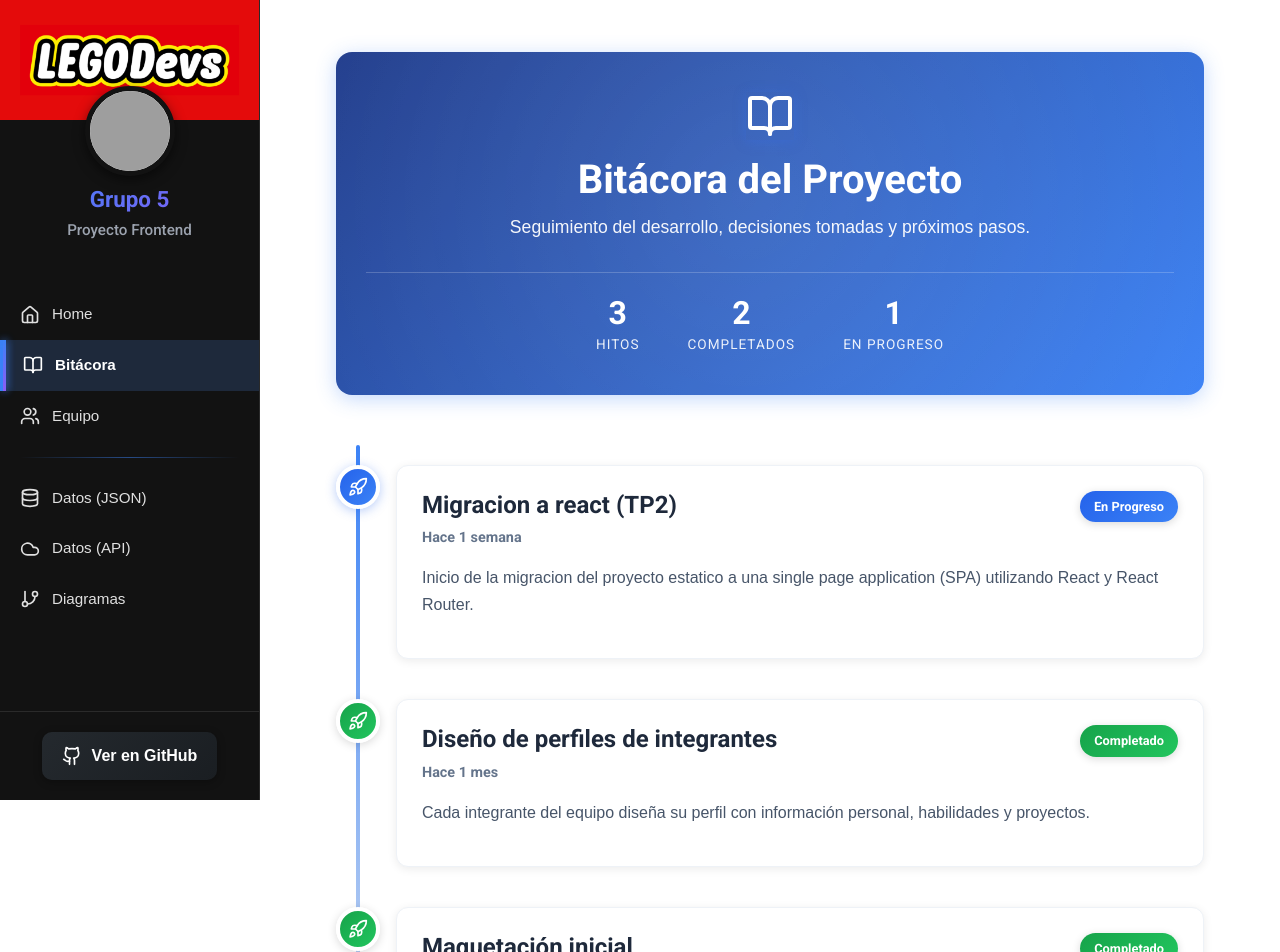
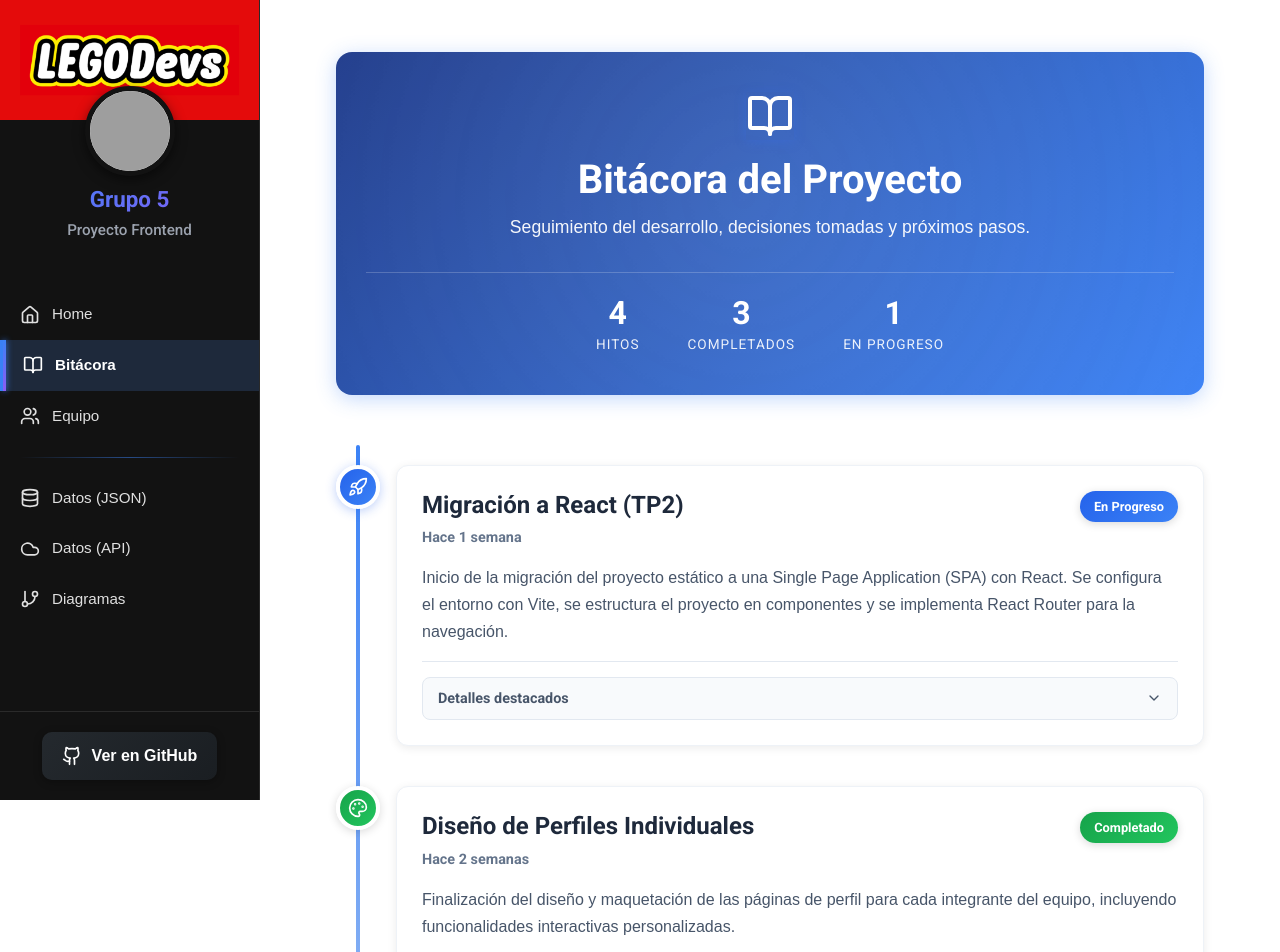
Before and after one commit to SchallmoserJuan/LegoDevs2, a React (Vite) app: page /bitacora in a window 1280 px wide. Shown: the top 952 px of the page. Built offline with nearby package versions, Linux system fonts and the light colour scheme; grey boxes are pictures that could not be loaded.

Commit message:
Enhance project documentation with detailed diagrams and improve team member profiles

```diff
--- a/src/assets/data/bitacoraData.js
+++ b/src/assets/data/bitacoraData.js
@@ -1,34 +1,69 @@
-// bitacoraData.js
-// Timeline del proyecto legodevs
+// src/assets/data/bitacoraData.js
 
 export const bitacoraData = [
   {
     id: 1,
-    title: "Migracion a react (TP2)",
+    title: "Migración a React (TP2)",
     date: "2025-10-08",
     description:
-      "Inicio de la migracion del proyecto estatico a una single page application (SPA) utilizando React y React Router.",
+      "Inicio de la migración del proyecto estático a una Single Page Application (SPA) con React. Se configura el entorno con Vite, se estructura el proyecto en componentes y se implementa React Router para la navegación.",
     status: "en-progreso",
+    icon: "rocket",
+    highlights: [
+      "Configuración de Vite",
+      "Componentes reutilizables",
+      "React Router implementado",
+      "CSS Modules configurados"
+    ]
   },
   {
     id: 2,
-    title: "Diseño de perfiles de integrantes",
-    date: "2025-09-15",
+    title: "Diseño de Perfiles Individuales",
+    date: "2025-10-01",
     description:
-      "Cada integrante del equipo diseña su perfil con información personal, habilidades y proyectos.",
+      "Finalización del diseño y maquetación de las páginas de perfil para cada integrante del equipo, incluyendo funcionalidades interactivas personalizadas.",
     status: "completado",
+    icon: "palette",
+    highlights: [
+      "Perfiles personalizados",
+      "Gráficos de estadísticas",
+      "Sección de habilidades",
+      "Enlaces de contacto"
+    ]
   },
   {
     id: 3,
-    title: "Maquetación inicial",
-    date: "2025-09-01",
+    title: "Maquetación Inicial (TP1)",
+    date: "2025-09-24",
     description:
-      "Se crea la estructura básica del sitio web con HTML y CSS, incluyendo la barra lateral fija y el área de contenido principal.",
+      "Creación de la estructura base del sitio con HTML5 y CSS3. Se definieron la paleta de colores, tipografías y el layout general con la barra lateral.",
     status: "completado",
+    icon: "settings",
+    highlights: [
+      "Estructura HTML semántica",
+      "Paleta de colores definida",
+      "Tipografía seleccionada",
+      "Layout responsive"
+    ]
+  },
+  {
+    id: 4,
+    title: "Definición del Proyecto",
+    date: "2025-09-17",
+    description:
+      "Brainstorming inicial, definición de los objetivos del portfolio y asignación de roles dentro del equipo. Se eligió la temática y el stack tecnológico inicial.",
+    status: "completado",
+    icon: "lightbulb",
+    highlights: [
+      "Objetivos definidos",
+      "Roles asignados",
+      "Stack tecnológico elegido",
+      "Temática establecida"
+    ]
   },
 ];
 
-// Funcion para calcular el tiempo transcurrido desde una fecha dada
+// Función helper para calcular tiempo relativo
 export const getRelativeTime = (dateString) => {
   const date = new Date(dateString);
   const now = new Date();
--- a/src/assets/data/teamData.js
+++ b/src/assets/data/teamData.js
@@ -1,4 +1,4 @@
-// teamData.js
+// assets/data/teamData.js
 export const teamData = [
   {
     id: "juan",
@@ -7,12 +7,15 @@ export const teamData = [
     status: "Enfocado en APIs",
     avatar: "https://randomuser.me/api/portraits/lego/4.jpg",
     bio: "Apasionado por la arquitectura de software y las bases de datos. Me especializo en construir APIs robustas y escalables que sirvan como la columna vertebral de aplicaciones modernas.",
-    skills: ["Node.js", "Express", "MongoDB", "SQL", "Docker", "AWS"],
+    skills: ["Node.js", "Express", "MongoDB", "SQL", "Docker", "GraphQL"],
     projects: [
       { name: "API REST de E-commerce", status: "completado" },
       { name: "Sistema de autenticación JWT", status: "completado" },
       { name: "Microservicios con Docker", status: "en progreso" }
     ],
+    stats: {
+      completedTasks: 90,
+    },
     contact: {
       github: "https://github.com/juanschallmoser",
       linkedin: "https://linkedin.com/in/juanschallmoser",
@@ -20,59 +23,90 @@ export const teamData = [
   },
   {
     id: "sofia",
-    name: "Sofía Trucco",
+    name: "Sofia",
     role: "UX/UI Designer",
-    status: "Enfocada en la experiencia del usuario",
-    avatar: "https://randomuser.me/api/portraits/lego/5.jpg",
-    bio: "Apasionada por el diseño y desarrollo de interfaces intuitivas. Me especializo en crear experiencias de usuario atractivas y funcionales utilizando las últimas tecnologías web.",
-    skills: ["Figma", "Sketch", "Adobe XD", "HTML", "CSS", "JavaScript"],
-    projects: [],
+    avatar: "https://randomuser.me/api/portraits/lego/9.jpg",
+    bio: "Mi objetivo es crear interfaces intuitivas y atractivas que ofrezcan una experiencia de usuario fluida y memorable. Creo que un buen diseño es invisible y simplemente funciona.",
+    status: "Creando experiencias",
+    skills: [
+      "Figma",
+      "Adobe XD",
+      "User Research",
+      "Prototyping",
+      "Wireframing",
+    ],
+    projects: [
+      { name: "Rediseño de Dashboard Admin", status: "completado" },
+      { name: "Sistema de Design Tokens", status: "completado" },
+      { name: "App móvil de fitness", status: "en progreso" }
+    ],
+    stats: {
+      completedTasks: 75,
+    },
     contact: {
-      github: "https://github.com/sofiatrucco",
-      linkedin: "https://linkedin.com/in/sofiatrucco",
+      github: "https://github.com/sofia",
+      linkedin: "https://linkedin.com/in/sofia",
     },
   },
   {
     id: "carlos",
-    name: "Carlos Gez",
+    name: "Carlos",
     role: "Frontend Developer",
-    status: "Enfocado en la interfaz de usuario",
+    status: "Disponible para colaborar",
     avatar: "https://randomuser.me/api/portraits/lego/1.jpg",
-    bio: "Apasionado en todo lo relacionado con lo visual y el diseño, desde la conceptualización de interfaces intuitivas hasta la implementación de componentes interactivos con animaciones fluidas.",
-    skills: ["React", "Vue.js", "JavaScript", "HTML", "CSS", "TypeScript"],
+    bio: "Especialista en transformar diseños en código interactivo y responsivo. Disfruto trabajando con React para construir componentes dinámicos y eficientes.",
+    skills: ["HTML5", "CSS3", "JavaScript", "React", "Vite", "Git"],
     projects: [
       { name: "Portfolio Interactivo", status: "completado" },
-      { name: "Landing Page Animada", status: "completado" },
-      { name: "Dashboard de Analytics", status: "en progreso" }
+      { name: "Dashboard de Analytics", status: "en progreso" },
+      { name: "Landing Page Animada", status: "completado" }
     ],
+    stats: {
+      completedTasks: 85,
+    },
     contact: {
-      github: "https://github.com/gezcarlos22",
-      linkedin: "https://www.linkedin.com/in/carlos-gez/",
+      github: "https://github.com/carlos",
+      linkedin: "https://linkedin.com/in/carlos",
     },
   },
   {
     id: "nahir",
-    name: "Nahir Icare",
+    name: "Nahir",
     role: "Project Manager",
-    status: "Enfocada en la gestión de proyectos",
-    avatar: "https://randomuser.me/api/portraits/lego/7.jpg",
-    bio: "Apasionada por la gestión de proyectos y el trabajo en equipo. Me especializo en coordinar equipos multidisciplinarios para lograr objetivos comunes.",
-    skills: ["Gestión de proyectos", "Scrum", "Comunicación", "Liderazgo", "Trabajo en equipo"],
-    projects: [],
+    avatar:
+      "https://d1m9vqlvl3fy94.cloudfront.net/role/attachment/185736/default_SkyLanePortrati2.png",
+    status: "Planificando el éxito",
+    bio: "Organizo el flujo de trabajo y aseguro que el equipo cumpla los objetivos en tiempo y forma. Mi labor es facilitar la comunicación y eliminar cualquier obstáculo en el camino.",
+    skills: ["Scrum", "Agile", "Jira", "Trello", "Comunicación", "Liderazgo"],
+    projects: [
+      { name: "Implementación de metodología Agile", status: "completado" },
+      { name: "Sprint Planning Q4", status: "en progreso" },
+      { name: "Roadmap 2025", status: "en progreso" }
+    ],
+    stats: {
+      completedTasks: 95,
+    },
     contact: {
-      github: "https://github.com/nahiricare",
-      linkedin: "https://linkedin.com/in/nahiricare",
+      github: "https://github.com/nahir",
+      linkedin: "https://linkedin.com/in/nahir",
     },
   },
   {
     id: "rodrigo",
     name: "Rodrigo Chico",
     role: "Full Stack Developer",
-    status: "Enfocado en el desarrollo de aplicaciones web",
-    avatar: "https://randomuser.me/api/portraits/lego/8.jpg",
-    bio: "Apasionado por el desarrollo de aplicaciones web completas. Me especializo en la integración de tecnologías frontend y backend para crear soluciones robustas.",
-    skills: ["JavaScript", "Node.js", "React", "CSS", "HTML", "MongoDB", "SQL"],
-    projects: [],
+    status: "Conectando mundos",
+    avatar: "https://randomuser.me/api/portraits/lego/3.jpg",
+    bio: "Me muevo cómodamente entre el frontend y el backend, conectando todas las piezas del rompecabezas para entregar un producto final cohesivo y funcional.",
+    skills: ["React", "Node.js", "Python", "Django", "AWS", "CI/CD"],
+    projects: [
+      { name: "Plataforma de Learning", status: "completado" },
+      { name: "API GraphQL Compleja", status: "en progreso" },
+      { name: "Deploy automatizado en AWS", status: "completado" }
+    ],
+    stats: {
+      completedTasks: 80,
+    },
     contact: {
       github: "https://github.com/rodrigochico",
       linkedin: "https://linkedin.com/in/rodrigochico",
--- /dev/null
+++ b/src/pages/DiagramsPage/DiagramsPage.module.css
@@ -0,0 +1,55 @@
+.pageContainer {
+  max-width: 1200px;
+  margin: 0 auto;
+  padding: 20px;
+}
+
+.header {
+  text-align: center;
+  margin-bottom: 50px;
+}
+
+.header h1 {
+  font-size: 2.5rem;
+  margin-bottom: 10px;
+}
+
+.header p {
+  font-size: 1.1rem;
+  color: #555;
+}
+
+.diagramSection {
+  background-color: #fff;
+  padding: 30px;
+  border-radius: 12px;
+  margin-bottom: 40px;
+  box-shadow: 0 4px 15px rgba(0, 0, 0, 0.07);
+}
+
+.diagramSection h2 {
+  font-size: 1.8rem;
+  margin-bottom: 10px;
+}
+
+.description {
+  font-size: 1rem;
+  color: #666;
+  margin-bottom: 25px;
+  max-width: 800px;
+}
+
+.imageContainer {
+  background-color: #f9fafb;
+  border: 1px solid #e5e7eb;
+  border-radius: 8px;
+  padding: 20px;
+  text-align: center;
+}
+
+.diagramImage {
+  max-width: 100%;
+  height: auto;
+  border-radius: 4px;
+  box-shadow: 0 2px 8px rgba(0, 0, 0, 0.1);
+}
```
Also changed, not shown: src/pages/DiagramsPage/DiagramsPage.jsx (added, +50 -0 lines), 1 other file (tests, documents, lock files or other folders).
